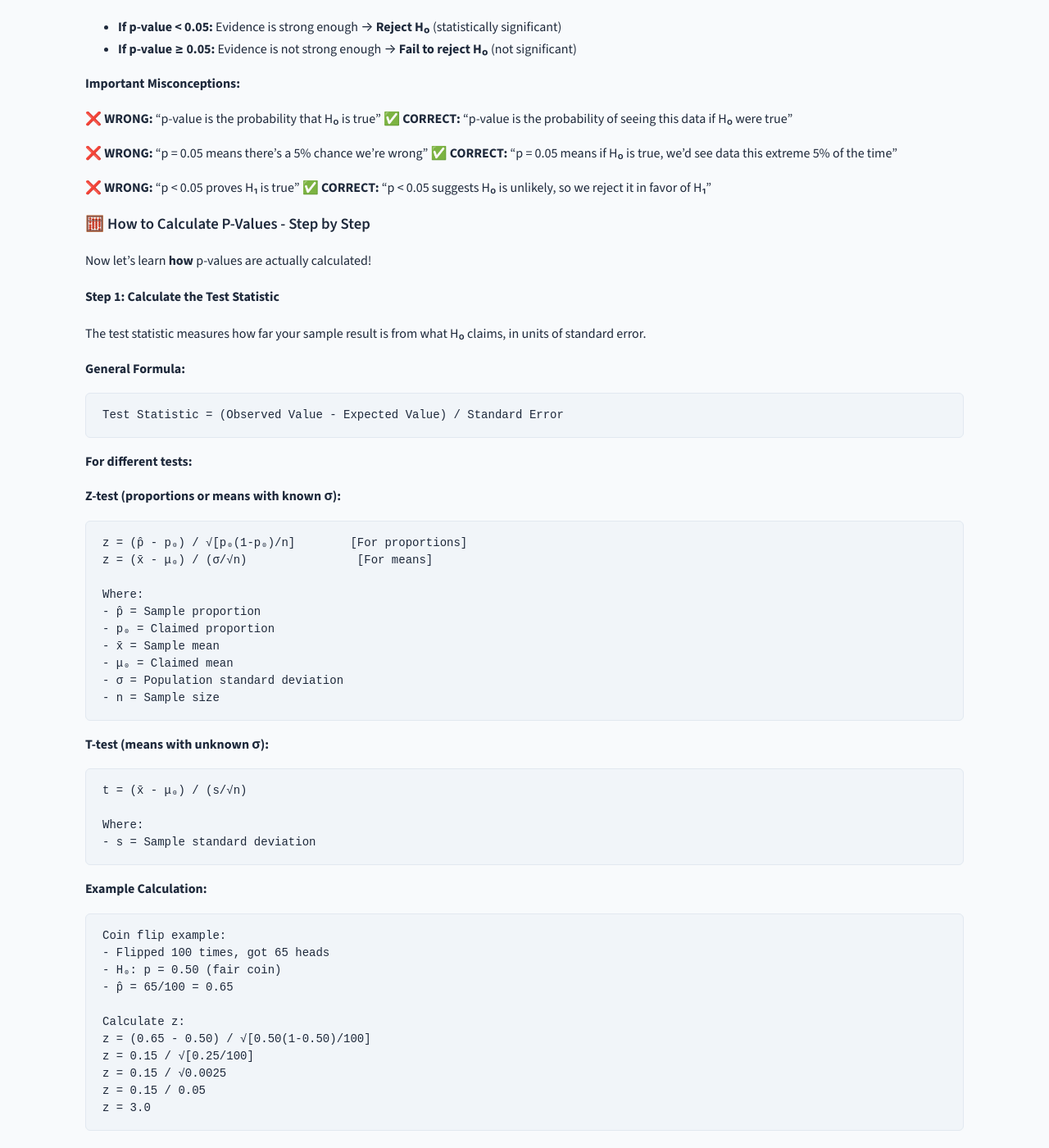
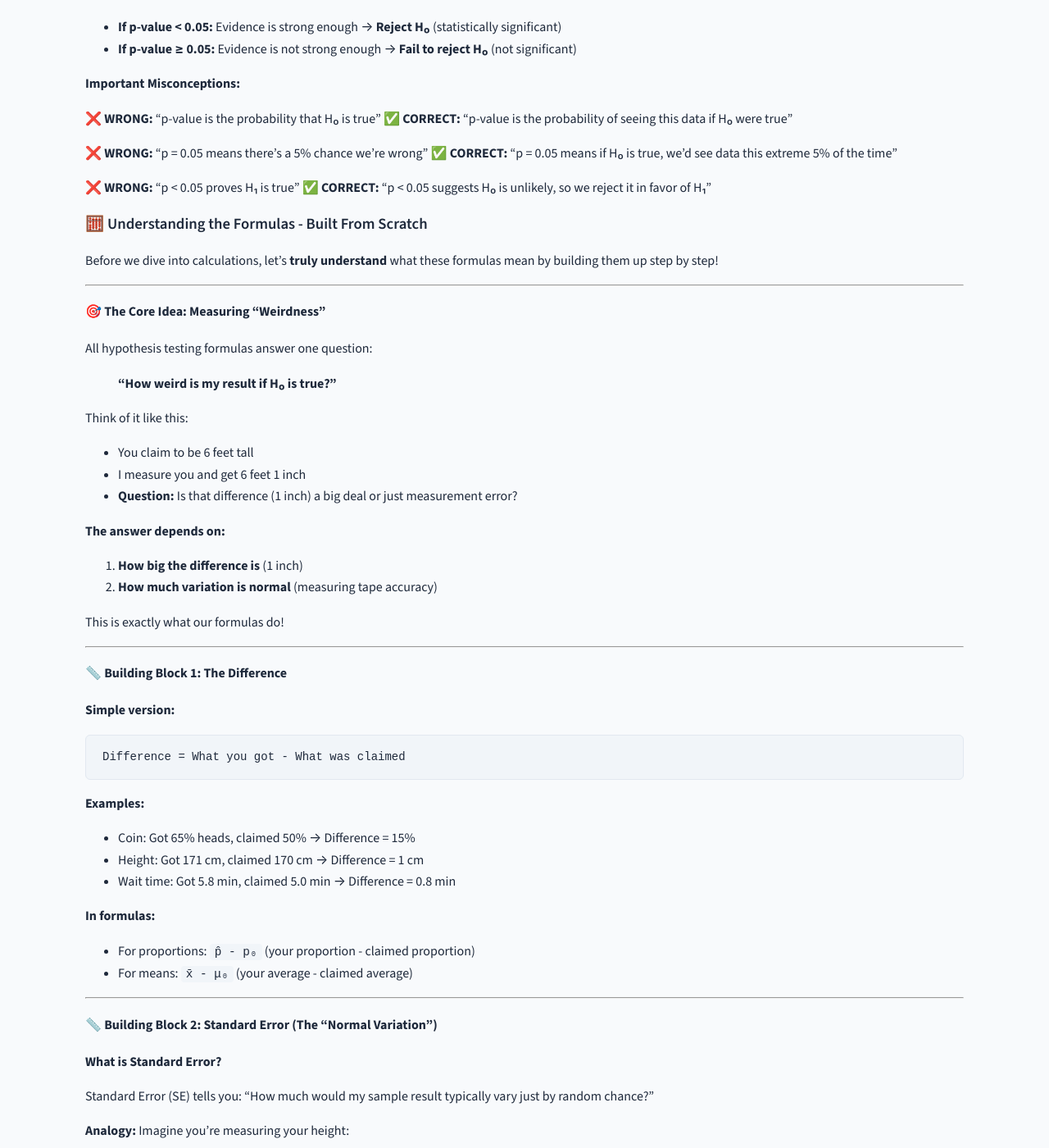
Before and after one commit to rilov/handbook, a Jekyll site: the page built from _topics/Chapter 3 - Introduction to Hypothesis Testing.md, in a window 1280 px wide and 1400 px high, scrolled down 3173 px. Shown: the whole window at 82% size. Built offline with Jekyll 4.4.1, drawn with Linux system fonts in a browser that asks for light colours; our own code applies the rules of GitHub Pages for plain Markdown files; some of the changed text lies outside the part shown.

Commit message:
Break down formulas intuitively with building blocks, analogies, and step-by-step explanations

````diff
--- a/_topics/Chapter 3 - Introduction to Hypothesis Testing.md
+++ b/_topics/Chapter 3 - Introduction to Hypothesis Testing.md
@@ -142,42 +142,243 @@ By convention, we use α = 0.05 as our threshold:
 ❌ **WRONG:** "p < 0.05 proves H₁ is true"
 ✅ **CORRECT:** "p < 0.05 suggests H₀ is unlikely, so we reject it in favor of H₁"
 
+### 🧮 Understanding the Formulas - Built From Scratch
+
+Before we dive into calculations, let's **truly understand** what these formulas mean by building them up step by step!
+
+---
+
+#### **🎯 The Core Idea: Measuring "Weirdness"**
+
+All hypothesis testing formulas answer one question:
+
+> **"How weird is my result if H₀ is true?"**
+
+Think of it like this:
+- You claim to be 6 feet tall
+- I measure you and get 6 feet 1 inch
+- **Question:** Is that difference (1 inch) a big deal or just measurement error?
+
+**The answer depends on:**
+1. **How big the difference is** (1 inch)
+2. **How much variation is normal** (measuring tape accuracy)
+
+This is exactly what our formulas do!
+
+---
+
+#### **📏 Building Block 1: The Difference**
+
+**Simple version:**
+```
+Difference = What you got - What was claimed
+```
+
+**Examples:**
+- Coin: Got 65% heads, claimed 50% → Difference = 15%
+- Height: Got 171 cm, claimed 170 cm → Difference = 1 cm
+- Wait time: Got 5.8 min, claimed 5.0 min → Difference = 0.8 min
+
+**In formulas:**
+- For proportions: `p̂ - p₀` (your proportion - claimed proportion)
+- For means: `x̄ - μ₀` (your average - claimed average)
+
+---
+
+#### **📏 Building Block 2: Standard Error (The "Normal Variation")**
+
+**What is Standard Error?**
+
+Standard Error (SE) tells you: "How much would my sample result typically vary just by random chance?"
+
+**Analogy:**
+Imagine you're measuring your height:
+- If your measuring tape is accurate to ±0.1 cm → Small SE (precise!)
+- If your measuring tape is accurate to ±5 cm → Large SE (imprecise!)
+
+**The Formula:**
+```
+SE = "How spread out the data is" / √(Sample size)
+     ↓                              ↓
+   Variation                    More data = more precise
+```
+
+**Why divide by √n?**
+- Bigger sample → More reliable → Smaller SE
+- √n grows slower than n, which matches reality
+- With 4× more data, you get 2× more precision (√4 = 2)
+
+**For proportions:**
+```
+SE = √[p₀(1-p₀) / n]
+
+Breaking it down:
+- p₀(1-p₀) = Maximum variation for proportions
+  - If p₀ = 0.5 (50%): p₀(1-p₀) = 0.5 × 0.5 = 0.25 (most variable)
+  - If p₀ = 0.9 (90%): p₀(1-p₀) = 0.9 × 0.1 = 0.09 (less variable)
+- Divide by n = Account for sample size
+- √ = Take square root (statistical reasons)
+```
+
+**For means:**
+```
+SE = s / √n
+
+Breaking it down:
+- s = Sample standard deviation (how spread out your data is)
+- √n = Square root of sample size
+- Bigger s → Bigger SE (more variation)
+- Bigger n → Smaller SE (more data = more precise)
+```
+
+**Intuitive Example:**
+
+Imagine measuring wait times at a coffee shop:
+- If wait times vary wildly (2 min to 20 min) → Large s → Large SE
+- If wait times are consistent (4.5 min to 5.5 min) → Small s → Small SE
+- If you only visit 4 times → Large SE (not enough data)
+- If you visit 100 times → Small SE (lots of data!)
+
+---
+
+#### **📏 Building Block 3: The Test Statistic (Putting It Together)**
+
+**The Magic Formula:**
+```
+Test Statistic = Difference / Standard Error
+                 ↓           ↓
+            How far off?   Normal variation?
+```
+
+**What this means in plain English:**
+
+> "My result is [test statistic] times more extreme than normal random variation"
+
+**Examples:**
+
+**Example 1: Small test statistic (t = 0.5)**
+```
+Difference = 0.8 minutes
+SE = 1.6 minutes
+t = 0.8 / 1.6 = 0.5
+
+Interpretation: "My result is only 0.5 standard errors away from the claim.
+That's well within normal random variation. Nothing unusual here!"
+```
+
+**Example 2: Large test statistic (t = 3.0)**
+```
+Difference = 0.8 minutes
+SE = 0.27 minutes
+t = 0.8 / 0.27 = 3.0
+
+Interpretation: "My result is 3 standard errors away from the claim.
+That's pretty far! This is unusual and probably not just random chance."
+```
+
+**Visual Understanding:**
+
+```
+Normal Random Variation (Standard Errors)
+
+        -3    -2    -1     0     1     2     3
+        |-----|-----|-----|-----|-----|-----|
+        ↑                 ↑                 ↑
+    Very unusual      Expected      Very unusual
+
+If your test statistic falls here → Probably not random!
+If your test statistic falls in middle → Could be random
+```
+
+**Rule of Thumb:**
+- |test statistic| < 2: Probably just random variation
+- |test statistic| ≈ 2: Borderline, might be real
+- |test statistic| > 2: Probably a real difference!
+
+---
+
+#### **🎓 Complete Formula Breakdown**
+
+Now let's see the full formulas with everything labeled:
+
+**For Proportions (Z-test):**
+```
+         What you got - What was claimed
+z = ─────────────────────────────────────────
+    √[Claimed × (1-Claimed) / Sample size]
+
+         p̂ - p₀
+  = ──────────────────
+    √[p₀(1-p₀) / n]
+
+Step by step:
+1. Calculate difference: p̂ - p₀
+2. Calculate SE: √[p₀(1-p₀) / n]
+3. Divide: z = difference / SE
+```
+
+**For Means (T-test):**
+```
+         Your average - Claimed average
+t = ─────────────────────────────────────
+    Your std dev / √(Sample size)
+
+         x̄ - μ₀
+  = ──────────────
+       s / √n
+
+Step by step:
+1. Calculate difference: x̄ - μ₀
+2. Calculate SE: s / √n
+3. Divide: t = difference / SE
+```
+
+---
+
+#### **🔢 Worked Example: Building Up the Calculation**
+
+**Scenario:** Coin flipped 100 times, got 65 heads. Is it fair?
+
+**Step-by-step with explanations:**
+
+```
+Given:
+- Flips (n) = 100
+- Heads observed = 65
+- Claimed probability (p₀) = 0.50 (fair coin)
+
+Step 1: Calculate what you got
+p̂ = 65/100 = 0.65 (you got 65% heads)
+
+Step 2: Calculate the difference
+Difference = p̂ - p₀ = 0.65 - 0.50 = 0.15
+→ "You got 15 percentage points more heads than expected"
+
+Step 3: Calculate the standard error (normal variation)
+SE = √[p₀(1-p₀) / n]
+SE = √[0.50 × 0.50 / 100]
+SE = √[0.25 / 100]
+SE = √0.0025
+SE = 0.05
+→ "With 100 flips of a fair coin, results typically vary by about 5%"
+
+Step 4: Calculate the test statistic
+z = Difference / SE
+z = 0.15 / 0.05
+z = 3.0
+→ "Your result is 3 standard errors away from expected"
+→ "This is 3× more extreme than normal random variation!"
+
+Step 5: Interpret
+z = 3.0 is pretty far from 0!
+This is unusual enough to suspect the coin isn't fair.
+```
+
+---
+
 ### 🧮 How to Calculate P-Values - Step by Step
 
-Now let's learn **how** p-values are actually calculated!
-
-#### **Step 1: Calculate the Test Statistic**
-
-The test statistic measures how far your sample result is from what H₀ claims, in units of standard error.
-
-**General Formula:**
-```
-Test Statistic = (Observed Value - Expected Value) / Standard Error
-```
-
-**For different tests:**
-
-**Z-test (proportions or means with known σ):**
-```
-z = (p̂ - p₀) / √[p₀(1-p₀)/n]        [For proportions]
-z = (x̄ - μ₀) / (σ/√n)                [For means]
-
-Where:
-- p̂ = Sample proportion
-- p₀ = Claimed proportion
-- x̄ = Sample mean
-- μ₀ = Claimed mean
-- σ = Population standard deviation
-- n = Sample size
-```
-
-**T-test (means with unknown σ):**
-```
-t = (x̄ - μ₀) / (s/√n)
-
-Where:
-- s = Sample standard deviation
-```
+Now that you understand **what** the formulas mean, let's see **how** to use them!
 
 **Example Calculation:**
 ```
````
